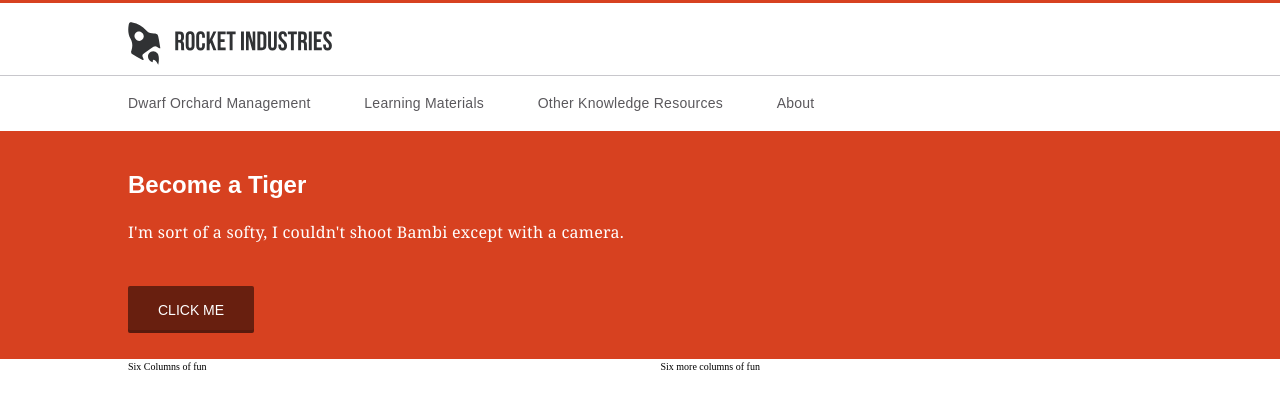
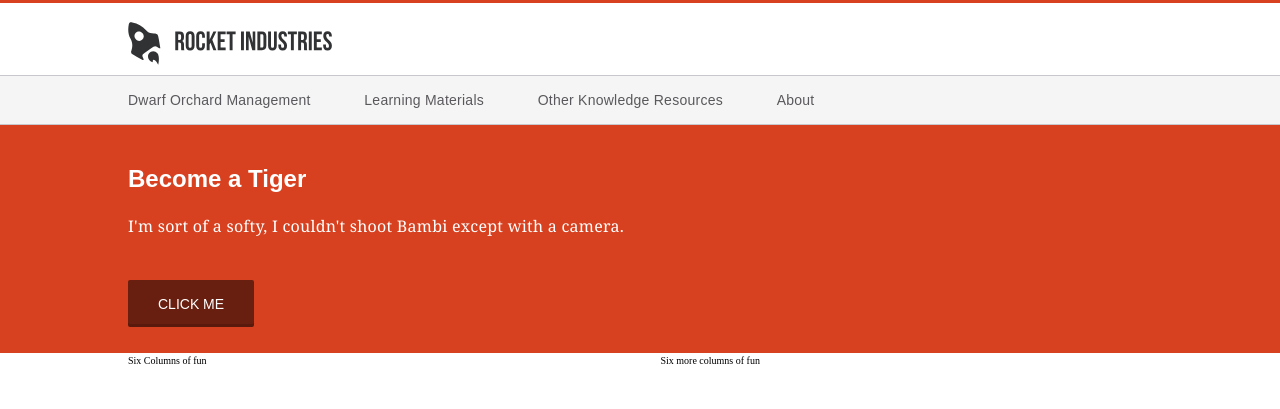
Before and after one commit to cydoval/jekyll_starter, a Jekyll site: the page built from index.html, in a window 1280 px wide. Shown: the top 409 px of the page. Built offline with Jekyll 4.4.1, drawn with Linux system fonts in a browser that asks for light colours; nearby versions of some CDN libraries.

Commit message:
more nav work

```diff
--- a/_sass/_dependencies.scss
+++ b/_sass/_dependencies.scss
@@ -13,7 +13,7 @@
 
     $cydoval_gray:      #444B58;  // logo gray
 
-    $bg-color:          #f8f8f8; // background
+    $bg-color:          rgb(245,245,245); // background
     $borders:           #C8C7CC; // border color
 
 // mixins
--- a/_sass/_navigation.scss
+++ b/_sass/_navigation.scss
@@ -1,7 +1,11 @@
 .nav_wrapper {
+    background-color:$bg-color;
+    padding:0.5% 0%;
+    border-bottom:1px solid $borders;
+}
+nav {
     @include container;
 }
-
 #nav {
     // width: 65%;
     // position: absolute;
@@ -10,6 +14,7 @@
     // background-color:orange;
     ul {
         list-style-type: none;
+        margin:0px;
     }
 }
 
```
Also changed, not shown: 2 other files.
